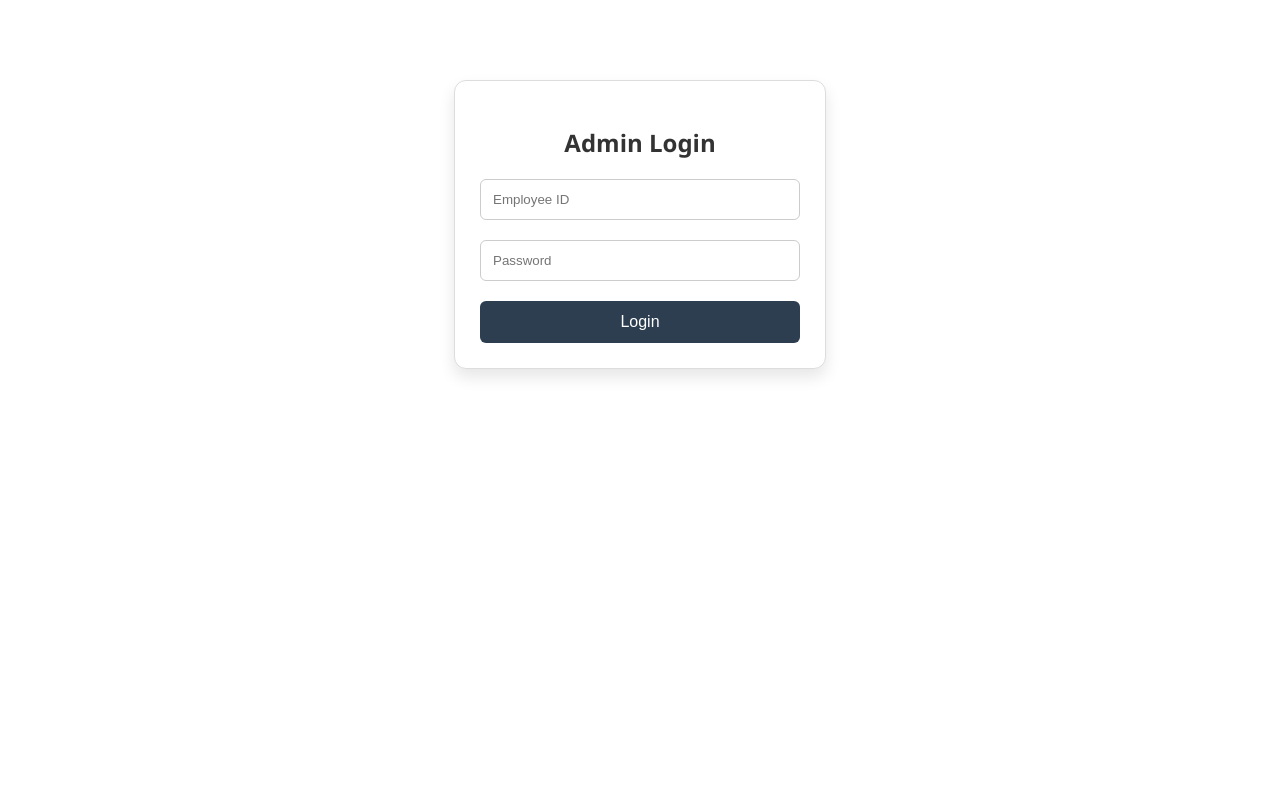
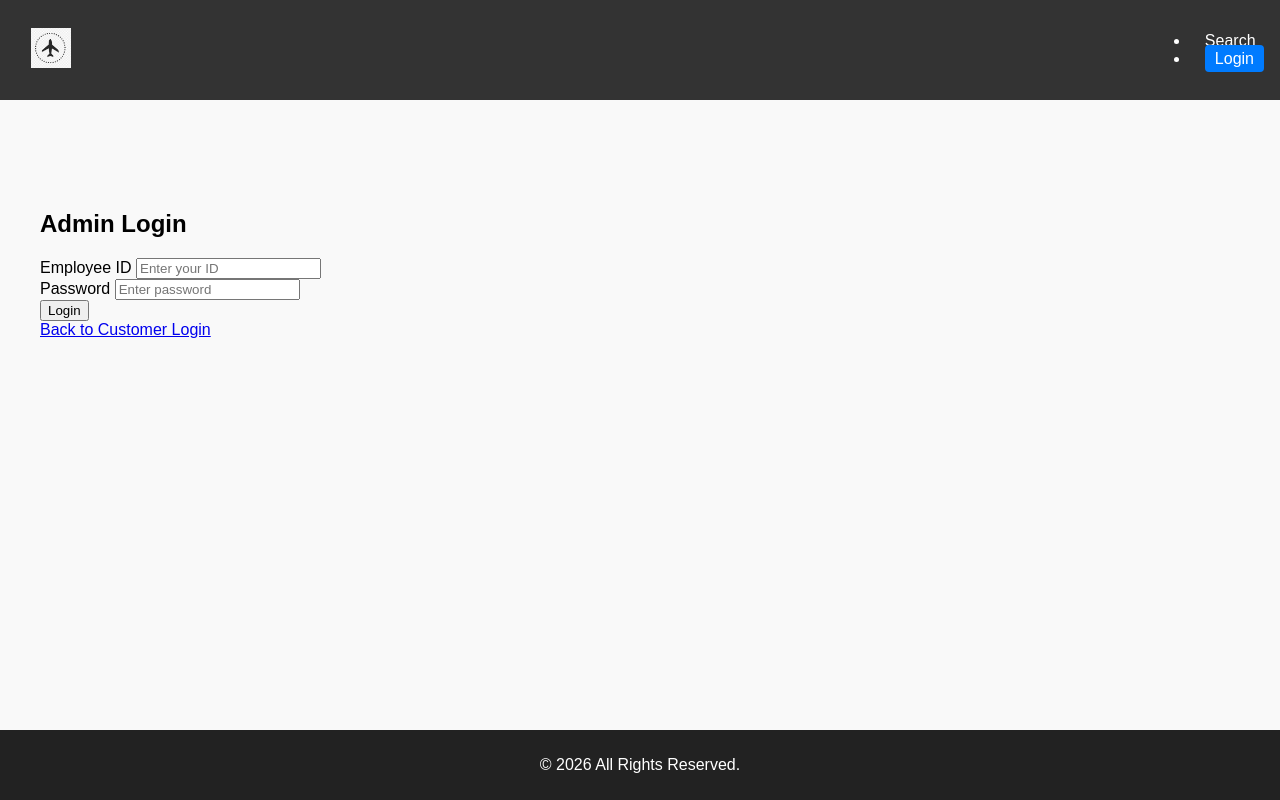
Before and after one commit to RoySabag/flytau, a Flask app: page /admin/login in a window 1280 px wide. Run offline with Flask 3, Linux system fonts and the light colour scheme.

Commit message:
Enhance login system: Add admin login link and restyle admin login page

```diff
--- a/templates/admin/login.html
+++ b/templates/admin/login.html
@@ -1,27 +1,31 @@
-<!DOCTYPE html>
-<html lang="en">
-<head>
-    <meta charset="UTF-8">
-    <meta name="viewport" content="width=device-width, initial-scale=1.0">
-    <title>Admin Login</title>
-    <link rel="stylesheet" href="{{ url_for('static', filename='admin_login.css') }}">
-</head>
-<body>
-    <div class="login-container">
-        <h2>Admin Login</h2>
-        <form action="/admin/login" method="POST">
-            <div class="form-group">
-                <input type="text" name="employee_id" placeholder="Employee ID" required>
-            </div>
-            <div class="form-group">
-                <input type="password" name="password" placeholder="Password" required>
-            </div>
-            <button type="submit">Login</button>
-        </form>
+{% extends 'base.html' %}
 
-        {% if error %}
-            <p style="color: red;">{{ error }}</p>
-        {% endif %}
+{% block title %}Admin Login - FlyTau{% endblock %}
+
+{% block content %}
+<div class="container" style="max-width: 400px; margin-top: 50px;">
+    <h2>Admin Login</h2>
+
+    {% if error %}
+    <div class="alert alert-danger">{{ error }}</div>
+    {% endif %}
+
+    <form method="POST" action="{{ url_for('admin.login') }}">
+        <div class="mb-3">
+            <label>Employee ID</label>
+            <input type="text" name="employee_id" class="form-control" placeholder="Enter your ID" required>
+        </div>
+
+        <div class="mb-3">
+            <label>Password</label>
+            <input type="password" name="password" class="form-control" placeholder="Enter password" required>
+        </div>
+
+        <button type="submit" class="btn btn-primary w-100">Login</button>
+    </form>
+
+    <div class="mt-3 text-center">
+        <a href="{{ url_for('routes.login') }}" class="text-secondary">Back to Customer Login</a>
     </div>
-</body>
-</html>
+</div>
+{% endblock %}
--- a/templates/login.html
+++ b/templates/login.html
@@ -29,5 +29,10 @@
   </form>
 
   <p class="mt-3">New here? <a href="/register">Create an account</a></p>
+
+  <!-- Link for Employees/Admins -->
+  <div class="mt-4 text-center">
+    <a href="{{ url_for('admin.login') }}" class="text-secondary" style="font-size: 0.9em;">Employee Login</a>
+  </div>
 </div>
 {% endblock %}
```
Lines whose indentation alone changed are shown as unchanged.
